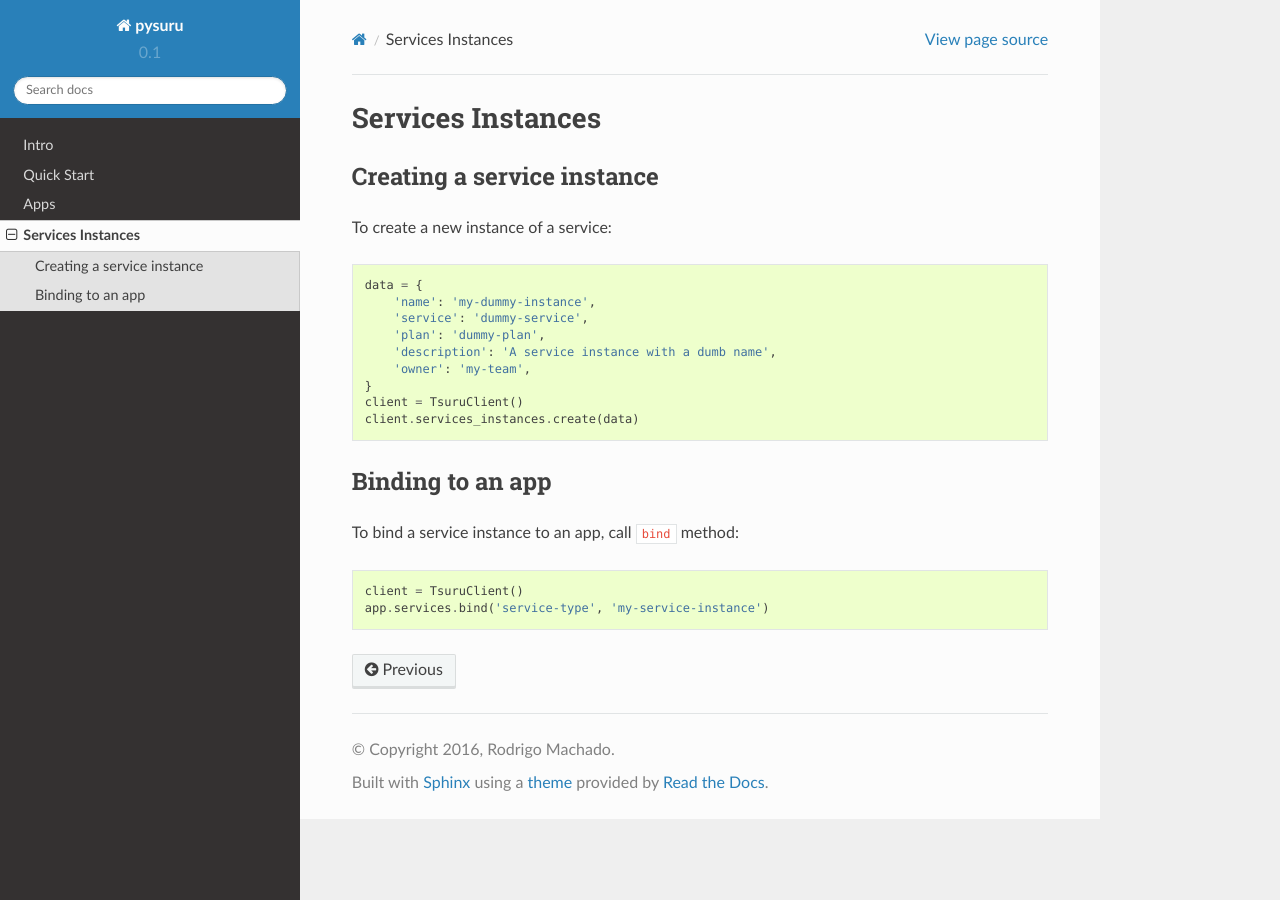
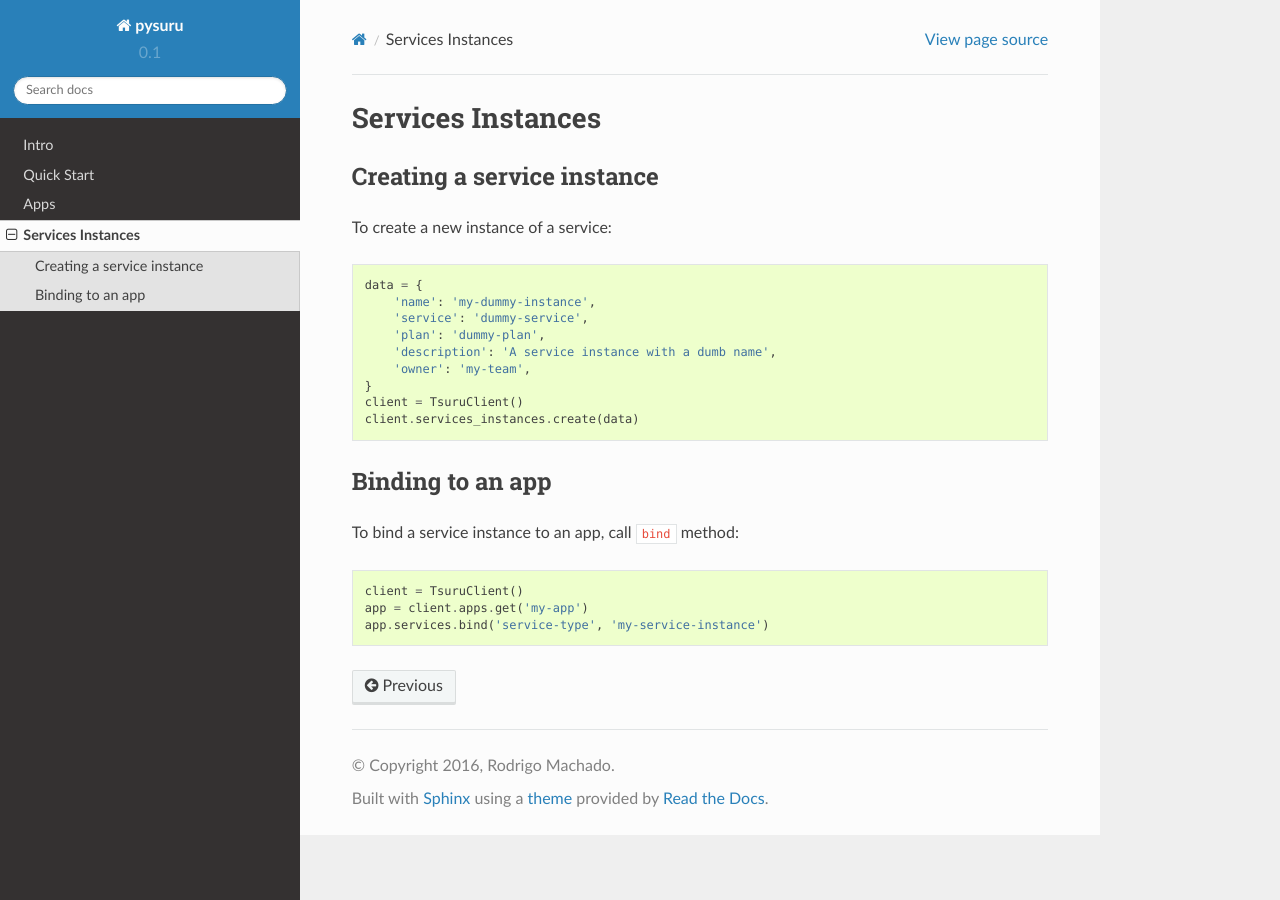
Before and after one commit to rcmachado/pysuru, a Sphinx documentation site: the page built from docs/source/services-instances.rst, in a window 1280 px wide. Built offline with Sphinx 7.4.7 and the Read the Docs theme 2.0.0, drawn with Linux system fonts in a browser that asks for light colours.

Commit message:
Fix bind service instance doc

```diff
--- a/docs/source/services-instances.rst
+++ b/docs/source/services-instances.rst
@@ -26,4 +26,5 @@ To bind a service instance to an app, call ``bind`` method:
 .. code:: python
 
     client = TsuruClient()
+    app = client.apps.get('my-app')
     app.services.bind('service-type', 'my-service-instance')
```
